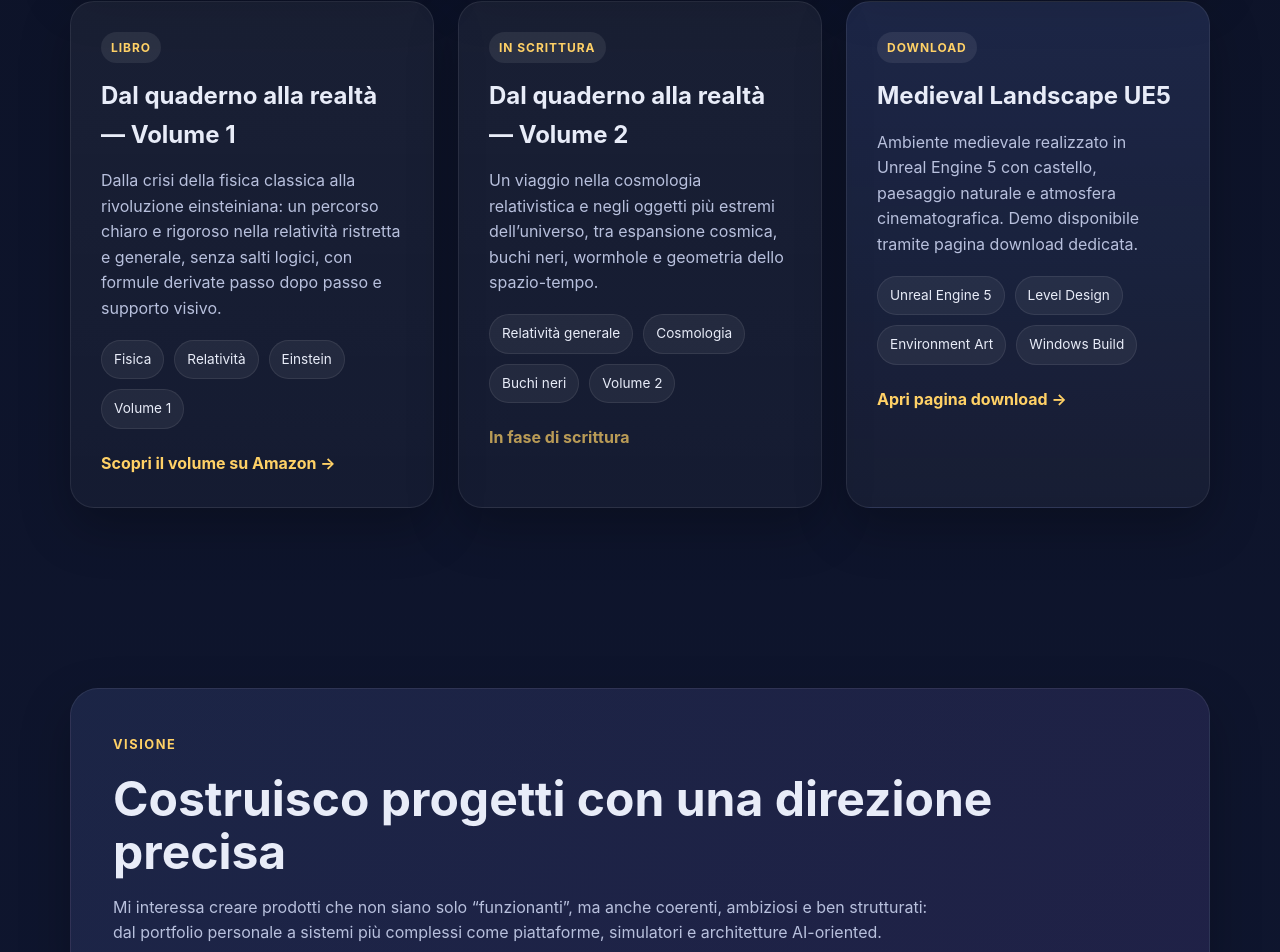
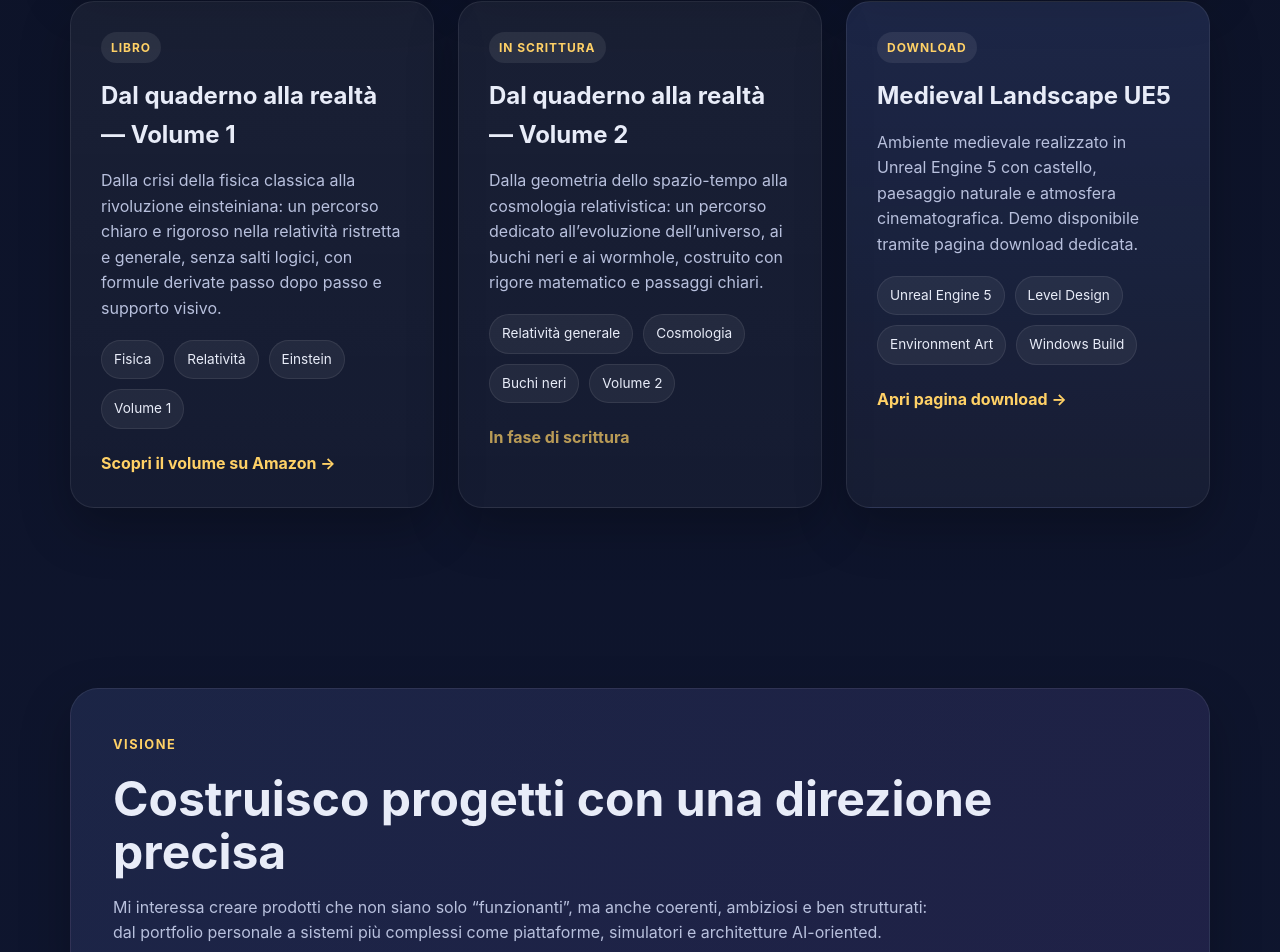
Before and after one commit to Crew200408/cristianalemanno-portfolio, a React (Create React App) app: page / in a window 1280 px wide. Shown: the part 2084-3036 px from the top of the page. Built offline with nearby package versions, Linux system fonts and the light colour scheme.

Commit message:
Update App.js

```diff
--- a/src/App.js
+++ b/src/App.js
@@ -227,9 +227,9 @@ function App() {
               <h3>Dal quaderno alla realtà — Volume 2</h3>
 
               <p>
-                Un viaggio nella cosmologia relativistica e negli oggetti più estremi
-                dell’universo, tra espansione cosmica, buchi neri, wormhole e geometria
-                dello spazio-tempo.
+                Dalla geometria dello spazio-tempo alla cosmologia relativistica:
+                un percorso dedicato all’evoluzione dell’universo, ai buchi neri
+                e ai wormhole, costruito con rigore matematico e passaggi chiari.
               </p>
 
               <div className="project-tags">
```
